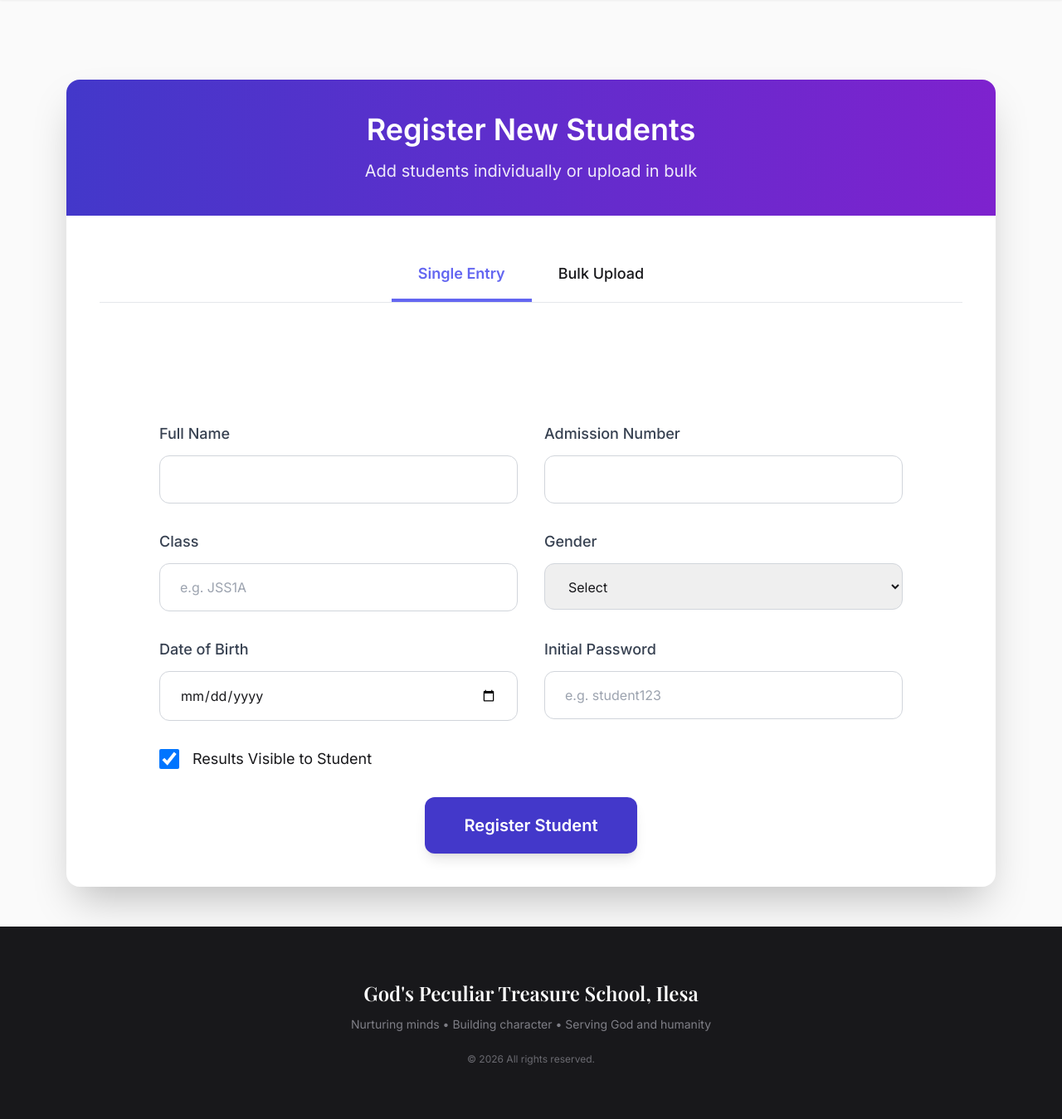
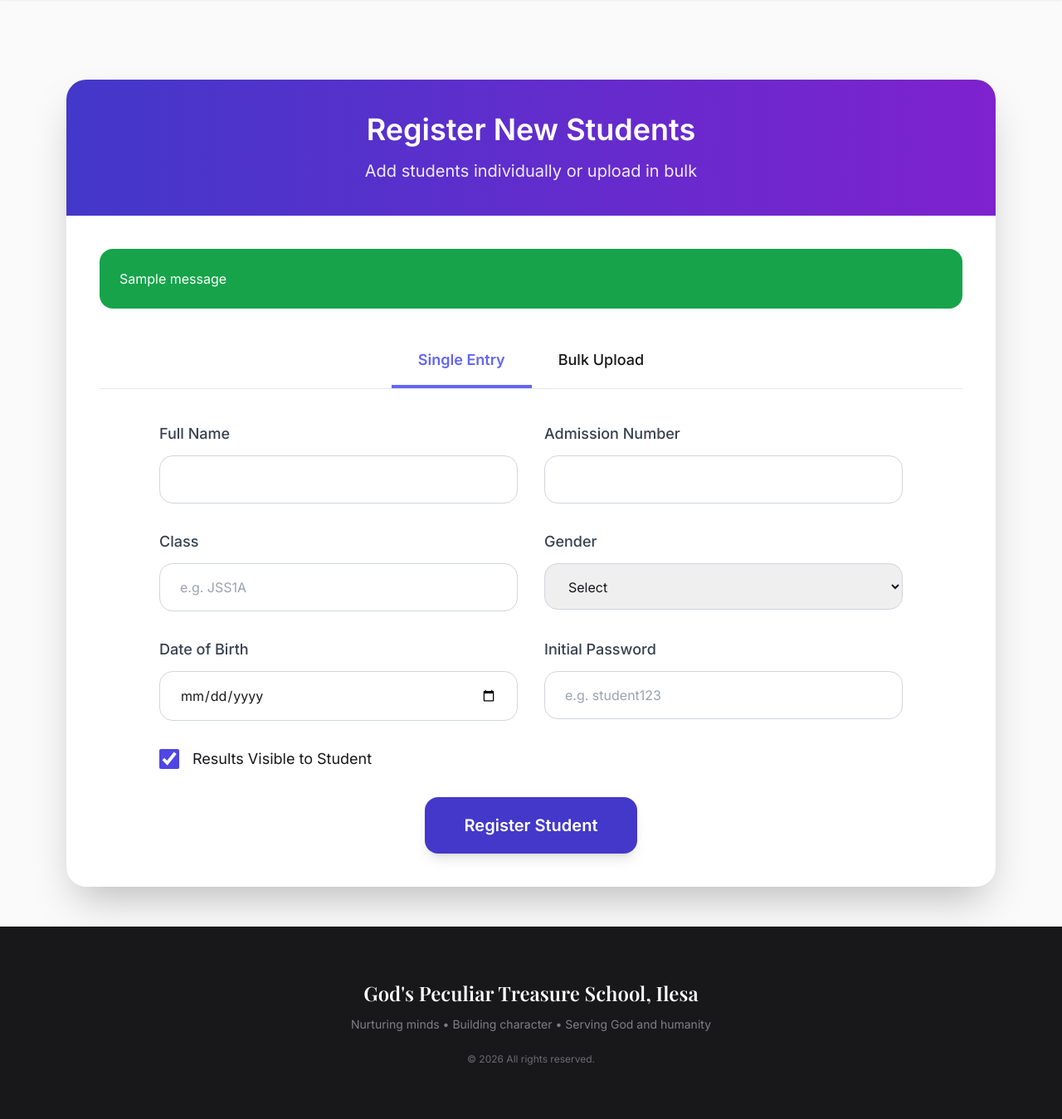
Before and after one commit to TosinPhillip/GPT-RCS, a Flask app: page /admin/students/register in a window 1280 px wide. Shown: the part 81-1430 px from the top of the page at 83% size. Run offline with Flask 3, Linux system fonts and the light colour scheme; the visitor is signed in with stand-in values (Sample User, id 1); one stand-in notice (Sample message) is shown; some libraries are stand-ins or nearby versions.

Commit message:
Registration now works

```diff
--- a/routes/admin.py
+++ b/routes/admin.py
@@ -1,7 +1,7 @@
 # routes/admin.py
 from flask import Blueprint, render_template, request, redirect, url_for, flash, session as sesh, jsonify
 from extensions import mongo
-from utils.auth import admin_required
+from utils.auth import admin_required, hash_password
 from utils.sessions import get_current_context, get_active_enrollments, find_student_by_admission, get_active_session
 from bson import ObjectId
 from werkzeug.utils import secure_filename
@@ -359,14 +359,14 @@ def register_students():
                     flash('Admission number already exists', 'danger')
                     return redirect(url_for('admin.register_students'))
 
-                dob = datetime.strptime(request.form['date_of_birth'], '%Y-%m-%d').date()
+                # dob = datetime.strptime(request.form['date_of_birth'], '%Y-%m-%d').date()
 
                 student_data = {
                     'name': request.form['name'].strip().title(),
                     'class': request.form['class'].strip().upper(),
                     'gender': request.form['gender'].strip().title(),
                     'admission_number': adm_no,
-                    'date_of_birth': dob,
+                    # 'date_of_birth': dob,
                     'password': hash_password(request.form['password'].strip()),
                     'results_visible': request.form.get('results_visible') == 'on',
                     'date_registered': datetime.utcnow()
--- a/templates/admin/register_students.html
+++ b/templates/admin/register_students.html
@@ -3,49 +3,48 @@
 
 {% block content %}
 <div class="max-w-6xl mx-auto mt-12 px-4">
-    <div class="bg-white rounded-2xl shadow-2xl overflow-hidden">
+    <div class="bg-white rounded-3xl shadow-2xl overflow-hidden">
         <div class="bg-gradient-to-r from-indigo-700 to-purple-700 text-white p-10 text-center">
             <h1 class="text-4xl font-bold mb-4">Register New Students</h1>
             <p class="text-xl opacity-90">Add students individually or upload in bulk</p>
         </div>
 
         <div class="p-10">
+            {% with messages = get_flashed_messages(with_categories=true) %}
+                {% if messages %}
+                    {% for category, msg in messages %}
+                        <div class="mb-8 p-6 rounded-2xl {{ 'bg-green-600' if category == 'success' else 'bg-red-600' if category == 'danger' else 'bg-yellow-600' }} text-white">
+                            {{ msg | safe }}
+                        </div>
+                    {% endfor %}
+                {% endif %}
+            {% endwith %}
+
             <!-- Tabs -->
             <div class="flex justify-center mb-10 border-b border-gray-200">
                 <button onclick="showTab('single')" id="tab-single" class="tab-btn active px-8 py-4 text-lg font-medium">Single Entry</button>
                 <button onclick="showTab('bulk')" id="tab-bulk" class="tab-btn px-8 py-4 text-lg font-medium">Bulk Upload</button>
             </div>
 
-            <!-- Flash Messages -->
-            {% with messages = get_flashed_messages(with_categories=true) %}
-                {% if messages %}
-                    {% for category, msg in messages %}
-                        <div class="alert alert-{{ 'success' if category=='success' else 'danger' if category=='danger' else 'warning' }} mb-8 p-6 rounded-xl text-white">
-                            {{ msg | safe }}
-                        </div>
-                    {% endfor %}
-                {% endif %}
-            {% endwith %}
-
-            <!-- Single Entry Form -->
+            <!-- Single Entry -->
             <div id="single-form" class="tab-content">
-                <form method="POST" class="grid grid-cols-1 md:grid-cols-2 gap-8 max-w-4xl mx-auto">
+                <form method="POST" action="{{ url_for('admin.register_students') }}" class="grid grid-cols-1 md:grid-cols-2 gap-8 max-w-4xl mx-auto">
                     <input type="hidden" name="action" value="single">
                     <div>
                         <label class="block text-lg font-medium text-gray-700 mb-3">Full Name</label>
-                        <input type="text" name="name" required class="w-full px-6 py-4 border border-gray-300 rounded-xl focus:ring-4 focus:ring-indigo-300 focus:border-indigo-600">
+                        <input type="text" name="name" required class="w-full px-6 py-4 border border-gray-300 rounded-2xl focus:ring-4 focus:ring-indigo-300 focus:border-indigo-600">
                     </div>
                     <div>
                         <label class="block text-lg font-medium text-gray-700 mb-3">Admission Number</label>
-                        <input type="text" name="admission_number" required class="w-full px-6 py-4 border border-gray-300 rounded-xl focus:ring-4 focus:ring-indigo-300 focus:border-indigo-600">
+                        <input type="text" name="admission_number" required class="w-full px-6 py-4 border border-gray-300 rounded-2xl focus:ring-4 focus:ring-indigo-300 focus:border-indigo-600">
                     </div>
                     <div>
                         <label class="block text-lg font-medium text-gray-700 mb-3">Class</label>
-                        <input type="text" name="class" required placeholder="e.g. JSS1A" class="w-full px-6 py-4 border border-gray-300 rounded-xl focus:ring-4 focus:ring-indigo-300 focus:border-indigo-600">
+                        <input type="text" name="class" required placeholder="e.g. JSS1A" class="w-full px-6 py-4 border border-gray-300 rounded-2xl focus:ring-4 focus:ring-indigo-300 focus:border-indigo-600">
                     </div>
                     <div>
                         <label class="block text-lg font-medium text-gray-700 mb-3">Gender</label>
-                        <select name="gender" required class="w-full px-6 py-4 border border-gray-300 rounded-xl focus:ring-4 focus:ring-indigo-300 focus:border-indigo-600">
+                        <select name="gender" required class="w-full px-6 py-4 border border-gray-300 rounded-2xl focus:ring-4 focus:ring-indigo-300 focus:border-indigo-600">
                             <option value="">Select</option>
                             <option value="Male">Male</option>
                             <option value="Female">Female</option>
@@ -53,40 +52,38 @@
                     </div>
                     <div>
                         <label class="block text-lg font-medium text-gray-700 mb-3">Date of Birth</label>
-                        <input type="date" name="date_of_birth" required class="w-full px-6 py-4 border border-gray-300 rounded-xl focus:ring-4 focus:ring-indigo-300 focus:border-indigo-600">
+                        <input type="date" name="date_of_birth" required class="w-full px-6 py-4 border border-gray-300 rounded-2xl focus:ring-4 focus:ring-indigo-300 focus:border-indigo-600">
                     </div>
                     <div>
                         <label class="block text-lg font-medium text-gray-700 mb-3">Initial Password</label>
-                        <input type="text" name="password" required placeholder="e.g. student123" class="w-full px-6 py-4 border border-gray-300 rounded-xl focus:ring-4 focus:ring-indigo-300 focus:border-indigo-600">
+                        <input type="text" name="password" required placeholder="e.g. student123" class="w-full px-6 py-4 border border-gray-300 rounded-2xl focus:ring-4 focus:ring-indigo-300 focus:border-indigo-600">
                     </div>
                     <div class="md:col-span-2 flex items-center">
-                        <input type="checkbox" name="results_visible" id="visible" checked class="mr-4 h-6 w-6">
+                        <input type="checkbox" name="results_visible" id="visible" checked class="mr-4 h-6 w-6 accent-indigo-600">
                         <label for="visible" class="text-lg">Results Visible to Student</label>
                     </div>
                     <div class="md:col-span-2 text-center">
-                        <button type="submit" class="px-12 py-5 bg-indigo-700 hover:bg-indigo-600 text-white text-xl font-bold rounded-xl shadow-lg transition">
+                        <button type="submit" class="px-12 py-5 bg-indigo-700 hover:bg-indigo-600 text-white text-xl font-bold rounded-2xl shadow-lg transition">
                             Register Student
                         </button>
                     </div>
                 </form>
             </div>
 
-            <!-- Bulk Upload Form -->
+            <!-- Bulk Upload -->
             <div id="bulk-form" class="tab-content hidden">
-                <form method="POST" enctype="multipart/form-data" class="max-w-2xl mx-auto text-center">
+                <form method="POST" action="{{ url_for('admin.register_students') }}" enctype="multipart/form-data" class="max-w-2xl mx-auto text-center">
                     <input type="hidden" name="action" value="bulk">
-                    <div class="border-4 border-dashed border-indigo-300 rounded-2xl p-12 mb-8">
+                    <div class="border-4 border-dashed border-indigo-300 rounded-3xl p-12 mb-8">
                         <div class="text-6xl mb-6">📄</div>
                         <p class="text-xl text-gray-600 mb-6">Upload a CSV file with student records</p>
                         <input type="file" name="file" accept=".csv" required class="block w-full text-lg">
                         <p class="text-sm text-gray-500 mt-6">
-                            <strong>Required columns (exact spelling):</strong><br>
-                            name, class, gender, admission_number, date_of_birth (YYYY-MM-DD), password<br><br>
-                            <strong>Optional:</strong> results_visible (TRUE/FALSE, default: TRUE)<br><br>
-                            <a href="#" class="text-indigo-600 underline" onclick="alert('1. Open Excel\n2. Enter data with headers\n3. File → Save As → CSV UTF-8\n4. Upload here')">How to create CSV from Excel →</a>
+                            <strong>Required columns:</strong> name, admission_number, class, gender, date_of_birth (YYYY-MM-DD), password<br>
+                            <strong>Optional:</strong> results_visible (TRUE/FALSE)
                         </p>
                     </div>
-                                        <button type="submit" class="px-12 py-5 bg-purple-700 hover:bg-purple-600 text-white text-xl font-bold rounded-xl shadow-lg transition">
+                    <button type="submit" class="px-12 py-5 bg-purple-700 hover:bg-purple-600 text-white text-xl font-bold rounded-2xl shadow-lg transition">
                         Upload & Register Students
                     </button>
                 </form>
@@ -105,7 +102,8 @@ function showTab(tab) {
 </script>
 
 <style>
-.tab-btn { border-bottom: 4px solid transparent; }
+.tab-btn { border-bottom: 4px solid transparent; transition: all 0.2s; }
 .tab-btn.active { border-bottom: 4px solid #6366f1; color: #6366f1; font-weight: bold; }
 </style>
+
 {% endblock %}
--- a/utils/auth.py
+++ b/utils/auth.py
@@ -3,6 +3,15 @@ from functools import wraps
 from flask import session, redirect, url_for, flash
 from extensions import mongo  # Needed to verify student exists in DB
 import re
+import bcrypt
+
+
+
+def hash_password(password: str) -> str:
+    """Hash a plaintext password using bcrypt (secure with salt)."""
+    # Generate salt and hash - always use this for new passwords
+    hashed = bcrypt.hashpw(password.encode('utf-8'), bcrypt.gensalt())
+    return hashed.decode('utf-8')  # Store as string in MongoDB
 
 def admin_required(f):
     @wraps(f)
@@ -141,3 +150,10 @@ def calculate_subject_position(adm_no, subject_name, session_name, term_name):
         if student['admission_number'] == adm_no:
             return f"{rank} / {len(ranked)}"   # e.g., "3 / 28"
     return '—'
+
+def check_password(stored_hash: str, provided_password: str) -> bool:
+    """Verify a password against its stored bcrypt hash."""
+    return bcrypt.checkpw(
+        provided_password.encode('utf-8'),
+        stored_hash.encode('utf-8')
+    )
```
